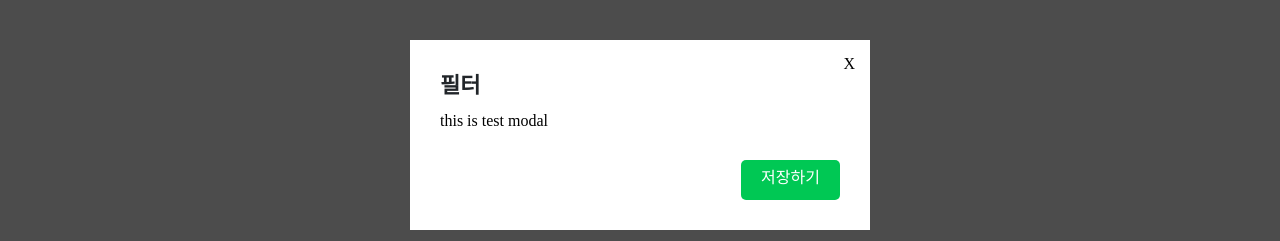
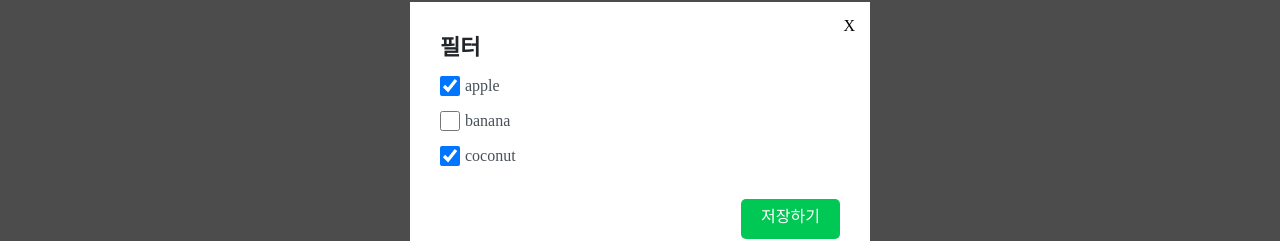
Before and after one commit to youngdo212/comento-feed, a Vue app: page / in a window 1280 px wide. Both pictures are taken after a click on the button "필터". Shown: the part 265-506 px from the top of the page. Built offline with nearby package versions, Linux system fonts and the light colour scheme; no server answers; a web font is replaced by a local one.

Commit message:
feat: Filter 컴포넌트 추가
checkbox를 이용해 필터링 된 카테고리를 저장한다

```diff
--- /dev/null
+++ b/src/components/Checkbox.vue
@@ -0,0 +1,45 @@
+<template>
+  <div class="checkbox">
+    <input
+      class="checkbox__input"
+      type="checkbox"
+      :id="name"
+      :name="name"
+      :checked="checked"
+    />
+    <label class="checkbox__label" :for="name">{{ name }}</label>
+  </div>
+</template>
+
+<script>
+export default {
+  name: 'Checkbox',
+  props: {
+    name: String,
+    checked: Boolean
+  }
+};
+</script>
+
+<style lang="scss" scoped>
+.checkbox {
+  display: flex;
+  align-items: center;
+  height: 25px;
+  margin-bottom: 10px;
+}
+
+.checkbox__input {
+  width: 20px;
+  height: 20px;
+  margin-right: 5px;
+  border: solid 1px #e1e4e7;
+  border-radius: 0px;
+}
+
+.checkbox__label {
+  font-size: 16px;
+  line-height: 2;
+  color: #495057;
+}
+</style>
--- /dev/null
+++ b/src/components/CheckboxGroup.vue
@@ -0,0 +1,47 @@
+<template>
+  <div class="checkbox-group">
+    <Checkbox
+      v-for="option in options"
+      :key="option"
+      :name="option"
+      :checked="initialValues.indexOf(option) !== -1"
+      @change="onChange($event)"
+    />
+  </div>
+</template>
+
+<script>
+import Checkbox from '@/components/Checkbox.vue';
+export default {
+  name: 'CheckboxGroup',
+  components: {
+    Checkbox
+  },
+  emits: ['change'],
+  props: {
+    options: Array,
+    initialValues: Array
+  },
+  data() {
+    return {
+      values: [...this.initialValues]
+    };
+  },
+  methods: {
+    onChange({ target: { name, checked } }) {
+      if (checked) {
+        this.values = [...this.values, name];
+      } else {
+        this.values = this.values.filter(value => value !== name);
+      }
+
+      this.$emit('change', [...this.values]);
+    }
+  }
+};
+</script>
+
+<style lang="scss" scoped>
+.checkbox-group {
+}
+</style>
--- /dev/null
+++ b/src/components/Filter.vue
@@ -0,0 +1,80 @@
+<template>
+  <Modal
+    title="필터"
+    confirmText="저장하기"
+    @confirm="onConfirm"
+    @close="closeModal"
+    :visible="isModalVisible"
+  >
+    <CheckboxGroup
+      :options="categoryNames"
+      :initialValues="filteredCategoryNames"
+      @change="onChange"
+    />
+  </Modal>
+</template>
+
+<script>
+import Modal from '@/components/Modal.vue';
+import CheckboxGroup from '@/components/CheckboxGroup.vue';
+import { mapMutations, mapState } from 'vuex';
+import { CLOSE_MODAL, SET_VALUE } from '@/store/types';
+
+export default {
+  name: 'Filter',
+  components: {
+    Modal,
+    CheckboxGroup
+  },
+  data() {
+    return {
+      values: null
+    };
+  },
+  computed: {
+    ...mapState(['isModalVisible', 'category', 'filteredCategoryIds']),
+    categoryNames() {
+      return this.category.map(item => item.name);
+    },
+    filteredCategoryNames() {
+      return this.category
+        .filter(item => this.filteredCategoryIds.indexOf(item.id) !== -1)
+        .map(item => item.name);
+    }
+  },
+  methods: {
+    ...mapMutations({
+      closeModal: CLOSE_MODAL
+    }),
+
+    /**
+     * 선택된 카테고리의 id를 저장하고 모달을 닫는다
+     */
+    onConfirm() {
+      const filteredCategoryNames = this.values
+        ? [...this.values]
+        : [...this.filteredCategoryNames];
+      const filteredCategoryIds = this.category
+        .filter(item => filteredCategoryNames.indexOf(item.name) !== -1)
+        .map(item => item.id);
+
+      this.$store.commit(SET_VALUE, {
+        key: 'filteredCategoryIds',
+        value: filteredCategoryIds
+      });
+      this.closeModal();
+    },
+
+    /**
+     * 변경된 카테고리 이름의 배열을 저장한다.
+     *
+     * @param {array} values 카테고리 이름의 배열
+     */
+    onChange(values) {
+      this.values = values;
+    }
+  }
+};
+</script>
+
+<style lang="scss" scoped></style>
--- a/src/store/index.js
+++ b/src/store/index.js
@@ -31,7 +31,22 @@ const INITIAL_STATE = {
   adNextPage: 1,
   adLastPage: Infinity,
   ord: SortOptions.ASC,
-  isModalVisible: false
+  isModalVisible: false,
+  category: [
+    {
+      id: 1,
+      name: 'apple'
+    },
+    {
+      id: 2,
+      name: 'banana'
+    },
+    {
+      id: 3,
+      name: 'coconut'
+    }
+  ],
+  filteredCategoryIds: [1, 3]
 };
 
 const getters = {
--- a/src/views/Home.vue
+++ b/src/views/Home.vue
@@ -5,15 +5,7 @@
       <User />
       <CardContainer />
     </Content>
-    <Modal
-      title="필터"
-      confirmText="저장하기"
-      @confirm="onConfirm"
-      @close="onClose"
-      :visible="isModalVisible"
-    >
-      this is test modal
-    </Modal>
+    <Filter />
   </div>
 </template>
 
@@ -22,8 +14,7 @@ import Header from '@/components/Header.vue';
 import Content from '@/components/Content.vue';
 import User from '@/components/User.vue';
 import CardContainer from '@/components/CardContainer.vue';
-import Modal from '@/components/Modal.vue';
-import { mapState } from 'vuex';
+import Filter from '@/components/Filter.vue';
 
 export default {
   name: 'Home',
@@ -32,18 +23,7 @@ export default {
     Content,
     User,
     CardContainer,
-    Modal
-  },
-  methods: {
-    onClose() {
-      console.log('close');
-    },
-    onConfirm() {
-      console.log('confirm');
-    }
-  },
-  computed: {
-    ...mapState(['isModalVisible'])
+    Filter
   }
 };
 </script>
```
